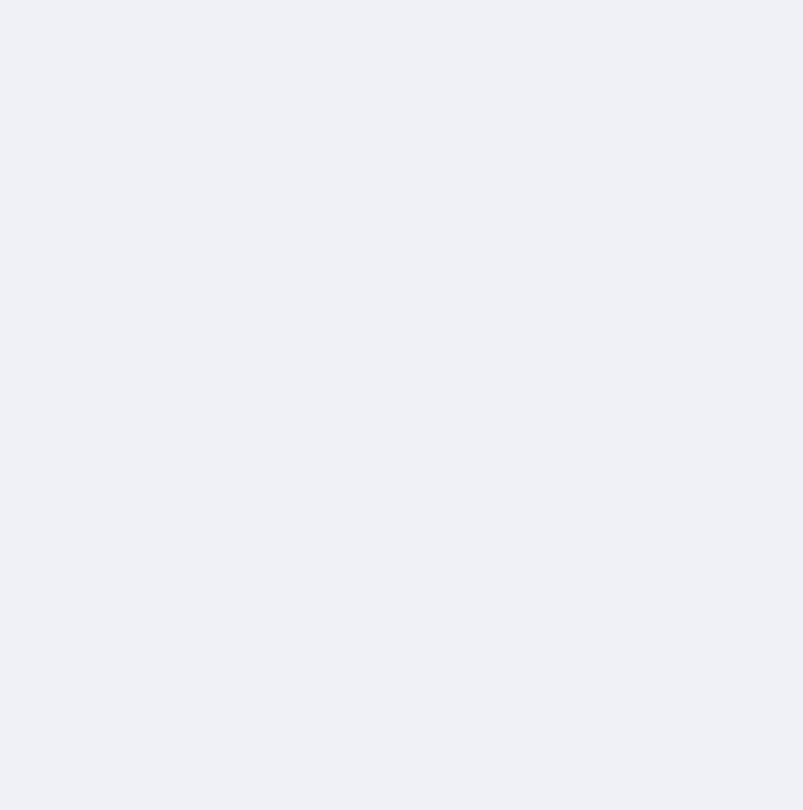
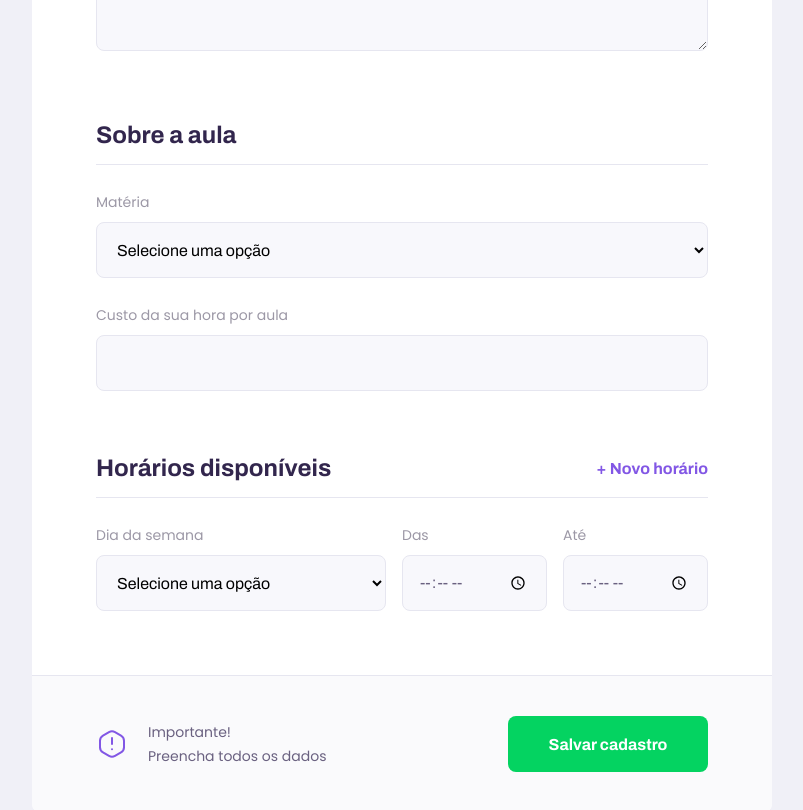
Before and after one commit to antoniofern/Proffy, a React (Create React App) app in the folder web/: page /give-classes in a window 1280 px wide. Shown: the part 900-1710 px from the top of the page, without its empty margins (238-1041 px from the left). Before the commit the page ends 800 px from the top, so only its background shows below. Built offline with nearby package versions, Linux system fonts and the light colour scheme; the HTML template or start-up script is replaced by a standard one.

Commit message:
:sparkles: finish style of teacher list and form and preparing registration of schedules

```diff
--- a/web/src/components/Select/index.tsx
+++ b/web/src/components/Select/index.tsx
@@ -15,8 +15,8 @@
   return (
     <div className='select-block'>
       <label htmlFor={name}>{label}</label>
-      <select id={name} {...rest}>
-        <option value='' disabled selected hidden>
+      <select defaultValue='' id={name} {...rest}>
+        <option value='' disabled hidden>
           Selecione uma opção
         </option>
         {options.map((option) => {
--- a/web/src/pages/TeacherForm/index.tsx
+++ b/web/src/pages/TeacherForm/index.tsx
@@ -1,11 +1,103 @@
-import React from 'react';
+import React, { useState } from 'react';
 
 import PageHeader from '../../components/PageHeader';
+import Input from '../../components/Input';
+import Textarea from '../../components/TextArea';
+import Select from '../../components/Select';
+
+import warningIcon from '../../assets/images/icons/warning.svg';
+
+import './styles.css';
 
 function TeacherForm() {
+  const [scheduleItems, setScheduleItems] = useState([
+    { week_day: 0, from: '', to: '' },
+  ]);
+
+  function addNewScheduleItem() {
+    setScheduleItems([...scheduleItems, { week_day: 0, from: '', to: '' }]);
+  }
+
   return (
     <div id='page-teacher-form' className='container'>
-      <PageHeader title='Que incrível que você quer dar aulas.' />
+      <PageHeader
+        title='Que incrível que você quer dar aulas.'
+        description='O primeiro passo é preencher esse formulário de inscrição'
+      />
+
+      <main>
+        <fieldset>
+          <legend>Seus dados</legend>
+
+          <Input name='name' label='Nome completo' />
+          <Input name='avatar' label='Avatar' />
+          <Input name='whatsapp' label='WhatsApp' />
+          <Textarea name='bio' label='Biografia' />
+        </fieldset>
+
+        <fieldset>
+          <legend>Sobre a aula</legend>
+
+          <Select
+            name='subject'
+            label='Matéria'
+            options={[
+              { value: 'Artes', label: 'Artes' },
+              { value: 'Biologia', label: 'Biologia' },
+              { value: 'Ciências', label: 'Ciências' },
+              { value: 'Educação física', label: 'Educação física' },
+              { value: 'Física', label: 'Física' },
+              { value: 'Geografia', label: 'Geografia' },
+              { value: 'História', label: 'História' },
+              { value: 'Matemática', label: 'Matemática' },
+              { value: 'Português', label: 'Português' },
+              { value: 'Química', label: 'Química' },
+            ]}
+          />
+          <Input name='cost' label='Custo da sua hora por aula' />
+        </fieldset>
+
+        <fieldset>
+          <legend>
+            Horários disponíveis
+            <button type='button' onClick={addNewScheduleItem}>
+              + Novo horário
+            </button>
+          </legend>
+
+          {scheduleItems.map((scheduleItem) => {
+            return (
+              <div key={scheduleItem.week_day} className='schedule-item'>
+                <Select
+                  name='week_day'
+                  label='Dia da semana'
+                  options={[
+                    { value: '0', label: 'Domingo' },
+                    { value: '1', label: 'Segunda-feira' },
+                    { value: '2', label: 'Terça-feira' },
+                    { value: '3', label: 'Quarta-feira' },
+                    { value: '4', label: 'Quinta-feira' },
+                    { value: '5', label: 'Sexta-feira' },
+                    { value: '6', label: 'Sábado' },
+                  ]}
+                />
+
+                <Input name='from' label='Das' type='time' />
+                <Input name='to' label='Até' type='time' />
+              </div>
+            );
+          })}
+        </fieldset>
+
+        <footer>
+          <p>
+            <img src={warningIcon} alt='Aviso importante' />
+            Importante! <br />
+            Preencha todos os dados
+          </p>
+          <button type='button'>Salvar cadastro</button>
+        </footer>
+      </main>
     </div>
   );
 }
--- /dev/null
+++ b/web/src/pages/TeacherForm/styles.css
@@ -0,0 +1,141 @@
+#page-teacher-form {
+  width: 100vw;
+  height: 100vh;
+}
+
+#page-teacher-form .page-header .header-content {
+  margin-bottom: 6.4rem;
+}
+
+#page-teacher-form main {
+  background: var(--color-box-base);
+  width: 100%;
+  max-width: 74rem;
+  border-radius: 0.8rem;
+  margin: -3.2rem auto 3.2rem;
+  padding-top: 6.4rem;
+  overflow: hidden;
+}
+
+#page-teacher-form main fieldset {
+  border: 0;
+  padding: 0 2.4rem;
+}
+
+#page-teacher-form main fieldset + fieldset {
+  margin-top: 6.4rem;
+}
+
+#page-teacher-form main fieldset legend {
+  font: 700 2.4rem Archivo;
+  color: var(--color-text-title);
+  margin-bottom: 2.4rem;
+  display: flex;
+  align-items: center;
+  justify-content: space-between;
+  width: 100%;
+  padding-bottom: 1.6rem;
+  border-bottom: 1px solid var(--color-line-in-white);
+}
+
+#page-teacher-form main fieldset legend button {
+  background: none;
+  border: 0;
+  color: var(--color-primary);
+  font: 700 1.6rem Archivo;
+  cursor: pointer;
+  transition: color 0.2s;
+}
+
+#page-teacher-form main fieldset legend button:hover {
+  color: var(--color-primary-dark);
+}
+
+#page-teacher-form main fieldset .input-block + .textarea-block,
+#page-teacher-form main fieldset .select-block + .input-block {
+  margin-top: 2.4rem;
+}
+
+#page-teacher-form main label {
+  color: var(--color-text-complement);
+}
+
+#page-teacher-form main footer {
+  padding: 4rem 2.4rem;
+  background: var(--color-box-footer);
+  border-top: 1px solid var(--color-line-in-white);
+  margin-top: 6.4rem;
+}
+
+#page-teacher-form main footer p {
+  display: flex;
+  align-items: center;
+  justify-content: center;
+  font-size: 1.4rem;
+  line-height: 2.4rem;
+  color: var(-color-text-complement);
+}
+
+#page-teacher-form main footer p img {
+  margin-right: 2rem;
+}
+
+#page-teacher-form main footer button {
+  width: 100%;
+  height: 5.6rem;
+  background: var(--color-secundary);
+  color: var(--color-button-text);
+  border: 0;
+  border-radius: 0.8rem;
+  cursor: pointer;
+  font: 700 1.6rem Archivo;
+  display: flex;
+  align-items: center;
+  justify-content: center;
+  text-decoration: none;
+  transition: background-color 0.2s;
+  margin-top: 3.2rem;
+}
+
+#page-teacher-form main footer button:hover {
+  background: var(--color-secundary-dark);
+}
+
+@media (min-width: 700px) {
+  #page-teacher-form {
+    max-width: 100vw;
+  }
+
+  #page-teacher-form .page-header .header-content {
+    margin-bottom: 0;
+  }
+  #page-teacher-form main fieldset {
+    padding: 0 6.4rem;
+  }
+
+  #page-teacher-form main .schedule-item {
+    display: grid;
+    grid-template-columns: 2fr 1fr 1fr;
+    column-gap: 1.6rem;
+  }
+
+  #page-teacher-form main .schedule-item .input-block {
+    margin-top: 0 !important;
+  }
+
+  #page-teacher-form main footer {
+    padding: 4rem 6.4rem;
+    display: flex;
+    align-items: center;
+    justify-content: space-between;
+  }
+
+  #page-teacher-form main footer p {
+    justify-content: space-between;
+  }
+
+  #page-teacher-form main footer button {
+    width: 20rem;
+    margin-top: 0;
+  }
+}
--- a/web/src/pages/TeacherList/index.tsx
+++ b/web/src/pages/TeacherList/index.tsx
@@ -3,6 +3,7 @@
 import PageHeader from '../../components/PageHeader';
 import TeacherItem from '../../components/TeacherItem';
 import Input from '../../components/Input';
+import Select from '../../components/Select';
 
 import './styles.css';
 
@@ -11,8 +12,35 @@
     <div id='page-teacher-list' className='container'>
       <PageHeader title='Estes são os proffys disponíveis.'>
         <form id='search-teachers'>
-          <Input name='subject' label='Matéria' />
-          <Input name='week_day' label='Dia da semana' />
+          <Select
+            name='subject'
+            label='Matéria'
+            options={[
+              { value: 'Artes', label: 'Artes' },
+              { value: 'Biologia', label: 'Biologia' },
+              { value: 'Ciências', label: 'Ciências' },
+              { value: 'Educação física', label: 'Educação física' },
+              { value: 'Física', label: 'Física' },
+              { value: 'Geografia', label: 'Geografia' },
+              { value: 'História', label: 'História' },
+              { value: 'Matemática', label: 'Matemática' },
+              { value: 'Português', label: 'Português' },
+              { value: 'Química', label: 'Química' },
+            ]}
+          />
+          <Select
+            name='week_day'
+            label='Dia da semana'
+            options={[
+              { value: '0', label: 'Domingo' },
+              { value: '1', label: 'Segunda-feira' },
+              { value: '2', label: 'Terça-feira' },
+              { value: '3', label: 'Quarta-feira' },
+              { value: '4', label: 'Quinta-feira' },
+              { value: '5', label: 'Sexta-feira' },
+              { value: '6', label: 'Sábado' },
+            ]}
+          />
           <Input type='time' name='time' label='Hora' />
         </form>
       </PageHeader>
--- a/web/src/pages/TeacherList/styles.css
+++ b/web/src/pages/TeacherList/styles.css
@@ -29,7 +29,8 @@
     bottom: -28px;
   }
 
-  #search-teachers .input-block + .input-block {
+  #search-teachers .input-block + .input-block,
+  #search-teachers .select-block + .select-block {
     margin-top: 0;
   }
 
```
